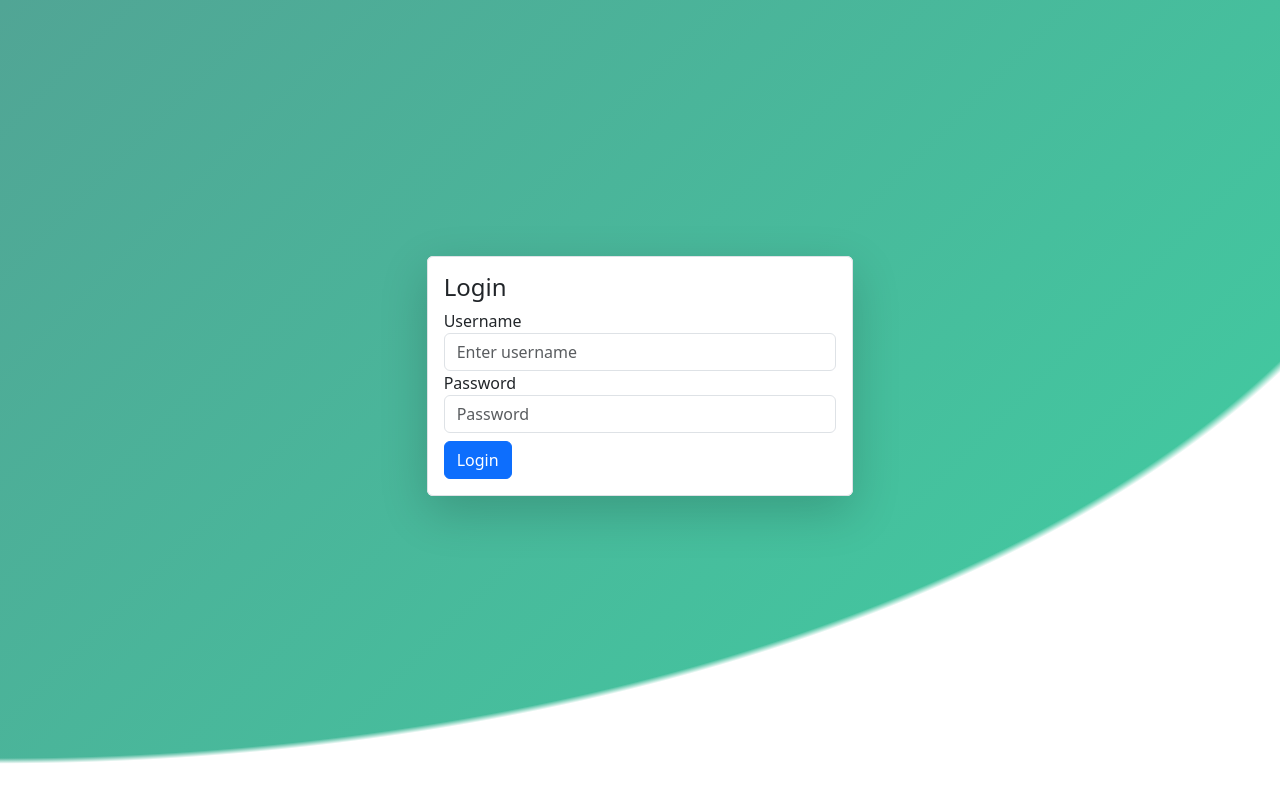
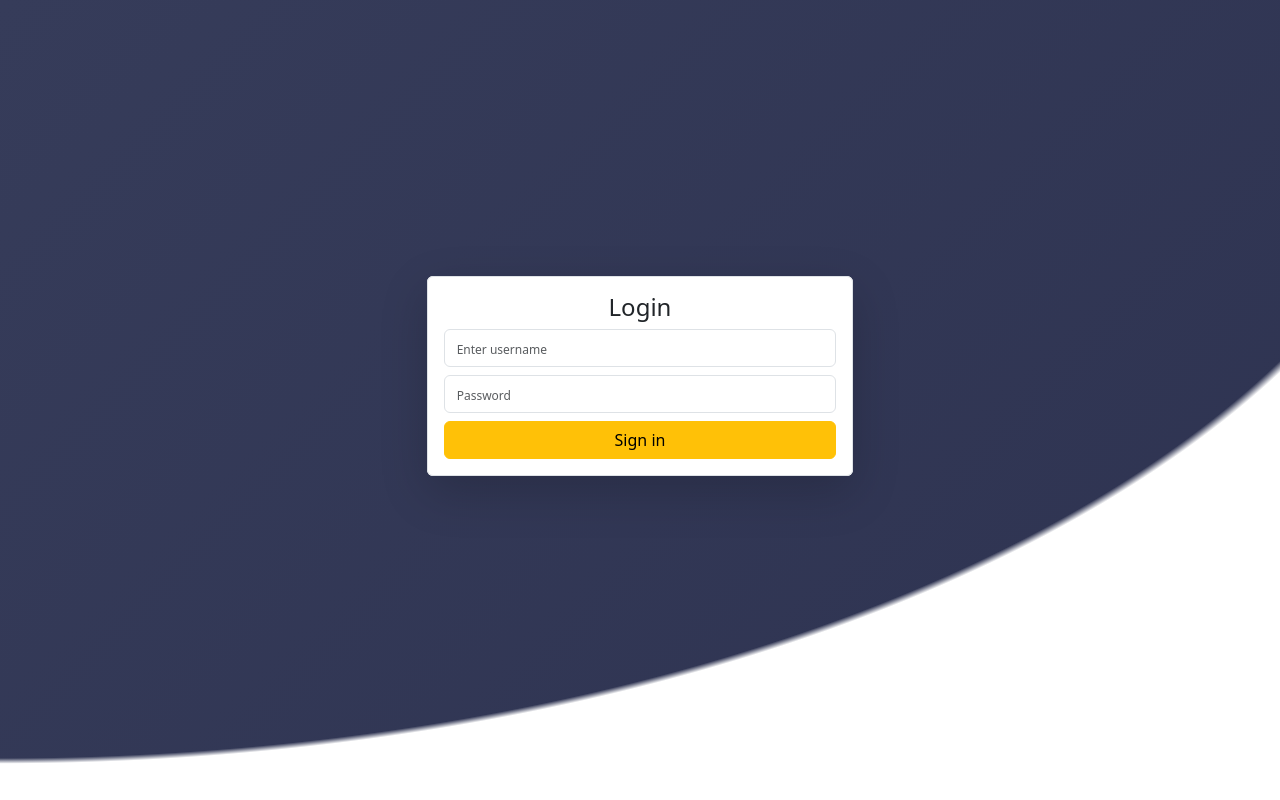
Before and after one commit to aqibmurtaza9/react_admin_panel2, a React (Create React App) app in the folder myapp/: page / in a window 1280 px wide. Built offline with nearby package versions, Linux system fonts and the light colour scheme.

Commit message:
login page changes

```diff
--- a/myapp/src/Components/Login/Login.css
+++ b/myapp/src/Components/Login/Login.css
@@ -1,8 +1,14 @@
 .login-bg {
     background-image: radial-gradient(at top left, transparent 67%, #fff 67.5%),
-        linear-gradient(135deg, #51a595 0%, #3fcfa2 100%);
+        linear-gradient(135deg, #363c5a 0%, #2e3351 100%);
     background-size: 120% 100%,cover;
     background-repeat: no-repeat;
     margin: 0;
     height: 100vh;
 }
+#username::placeholder{
+    font-size: 12px;
+}
+#password::placeholder{
+    font-size: 12px;
+}
--- a/myapp/src/Components/Login/Login.jsx
+++ b/myapp/src/Components/Login/Login.jsx
@@ -22,17 +22,17 @@ class Login extends React.Component {
                     <div className="col-md-4 shadow-lg mb-5 bg-white rounded">
                         <div className="card border">
                             <div className="card-body">
-                                <h4 className="card-title">Login</h4>
+                                <h4 className="card-title text-center">Login</h4>
                                 <form onSubmit={this.handleFormSubmit}>
-                                <div className="form-group">
-                                    <label htmlFor="username">Username</label>
+                                <div className="form-group mt-2">
+                                    {/* <label htmlFor="username">Username</label> */}
                                     <input type="text" name="email" className="form-control" id="username" placeholder="Enter username"/>
                                 </div>
-                                <div className="form-group">
-                                    <label htmlFor="password">Password</label>
+                                <div className="form-group mt-2">
+                                    {/* <label htmlFor="password">Password</label> */}
                                     <input type="password" name="password" className="form-control" id="password" placeholder="Password"/>
                                 </div>
-                                <button type="submit" className="btn btn-primary mt-2">Login</button>
+                                <button type="submit" className="btn btn-warning mt-2 w-100">Sign in</button>
                                 </form>
                             </div>
                         </div>
```
